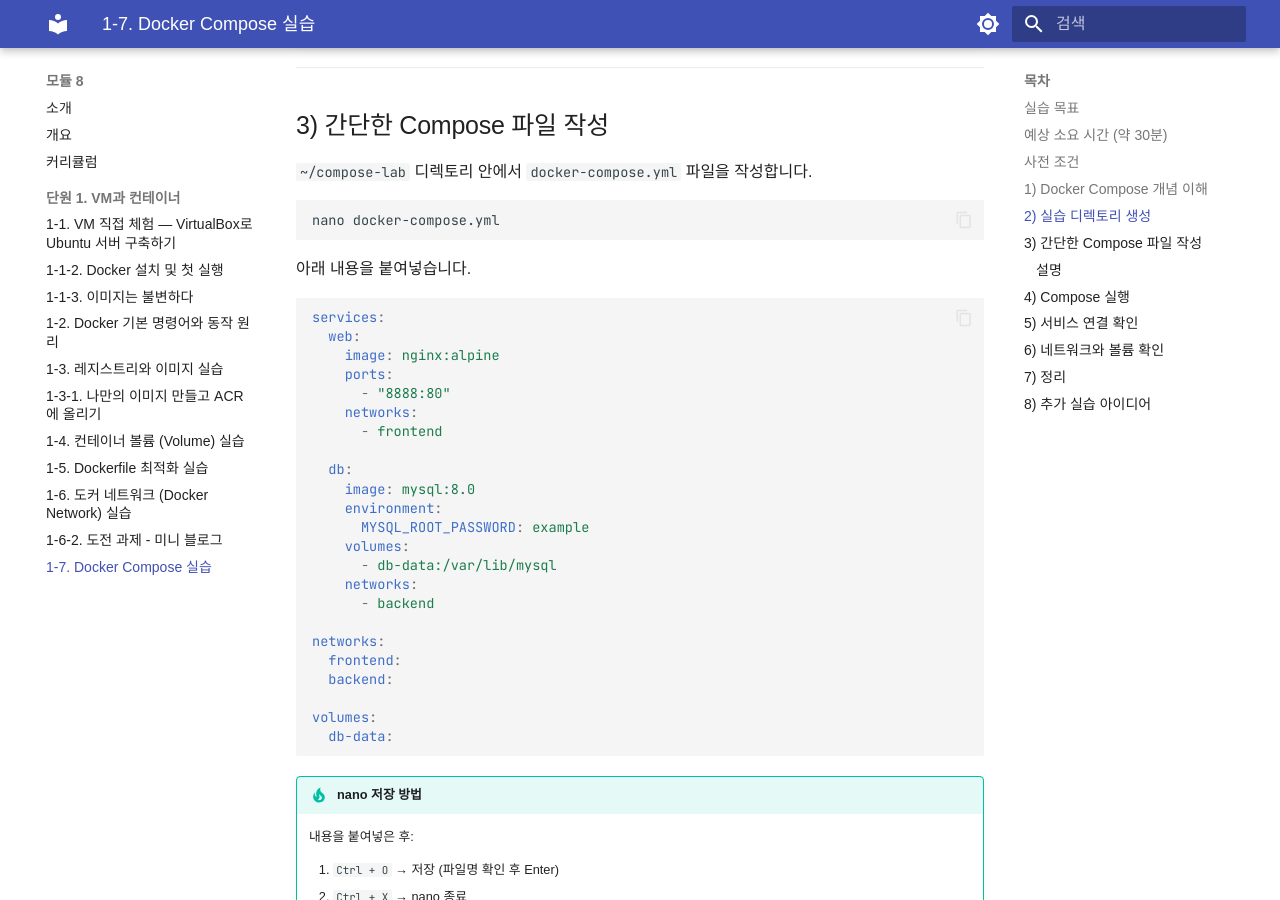
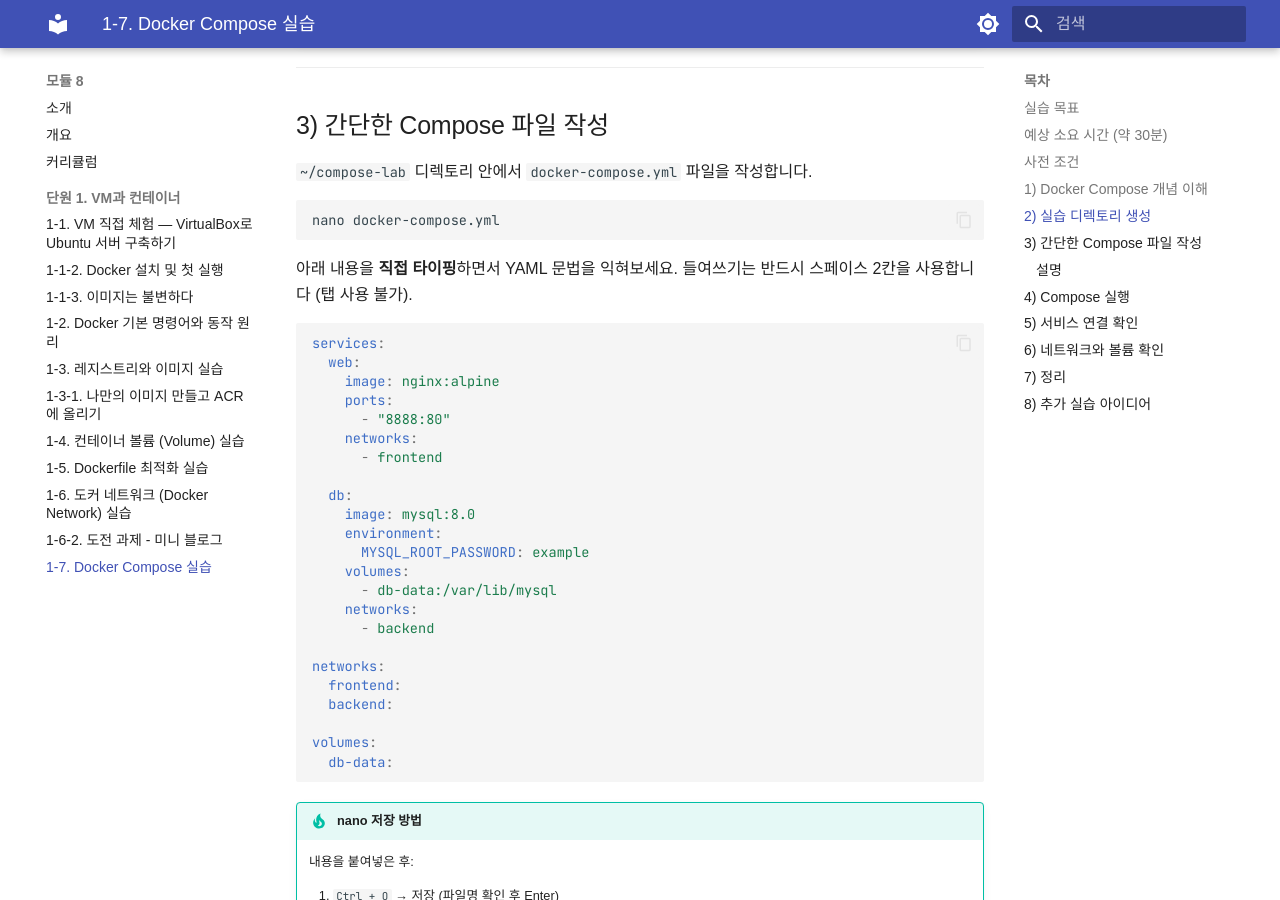
Before and after one commit to skilleat-labs/docker-k8s-labs, an MkDocs documentation site: the page built from docs/modules/module8/1-7.md, in a window 1280 px wide and 900 px high, scrolled down 1864 px. Built offline with MkDocs 1.6.1 and Material for MkDocs 9.7.7, drawn with Linux system fonts in a browser that asks for light colours; some web fonts are replaced.

Commit message:
1-7: 3) Compose 파일 직접 타이핑으로 문법 익히도록 안내 변경
Co-Authored-By: Claude Sonnet 4.6 <noreply@anthropic.com>

````diff
--- a/docs/modules/module8/1-7.md
+++ b/docs/modules/module8/1-7.md
@@ -76,7 +76,7 @@ mkdir ~/compose-lab && cd ~/compose-lab
 nano docker-compose.yml
 ```
 
-아래 내용을 붙여넣습니다.
+아래 내용을 **직접 타이핑**하면서 YAML 문법을 익혀보세요. 들여쓰기는 반드시 스페이스 2칸을 사용합니다 (탭 사용 불가).
 
 ```yaml
 services:
````
